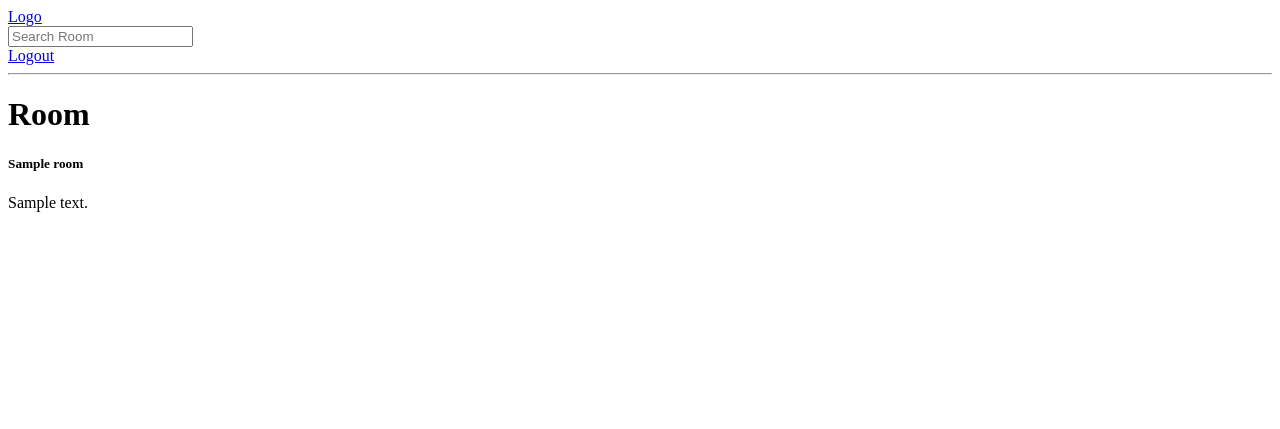
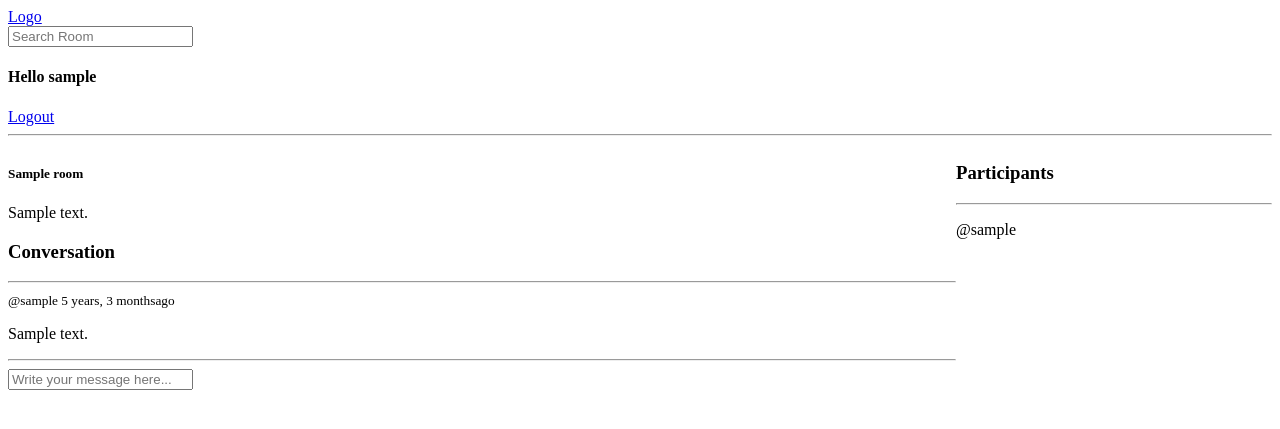
Before and after one commit to djonzoumbek/study, a Django app: page /room/1/ in a window 1280 px wide. Shown: the top 429 px of the page. Run offline with Django 5.2, Linux system fonts and the light colour scheme; a user stored in the database is signed in; tables that the repository leaves empty hold one stand-in row (values such as "Sample post").

Commit message:
mise en place de la fonctionnalité de messsagerie par salon

```diff
--- a/base/models.py
+++ b/base/models.py
@@ -16,6 +16,7 @@ class Room(models.Model):
     topic = models.ForeignKey(Topic, on_delete=models.SET_NULL, null=True)
     name = models.CharField(max_length=200)
     description = models.TextField(null=True, blank=True)
+    participants = models.ManyToManyField(User, related_name='participants', blank=True)
     updated = models.DateTimeField(auto_now = True)
     created = models.DateTimeField(auto_now_add = True)
 
--- a/base/templates/base/room.html
+++ b/base/templates/base/room.html
@@ -1,8 +1,51 @@
 {% extends 'main.html' %}
 
 {% block content %}
-    <h1>Room</h1>
-    <h5>{{ room.name }}</h5>
-    <p>{{ room.description }}</p>
+    <style>
+    .room-container{
+        display: grid;
+        grid-template-columns: 3fr 1fr;
+    }
+</style>
+    <div class="room-container">
+        <div>
+            <h5>{{ room.name }}</h5>
+            <p>{{ room.description }}</p>
 
+            <div class="comment-wrapper">
+                <h3>Conversation</h3>
+                <hr>
+                {% for message in room_messages %}
+                    <div>
+                        <small>
+                            @{{ message.user }} {{ message.created | timesince }}ago
+                        </small>
+                        <p>{{ message.body }}</p>
+                        <hr>
+                    </div>
+                {% endfor %}
+
+            </div>
+
+            {% if request.user.is_authenticated %}
+                <div class="comment-form">
+                    <form action="" method="post">
+                        {% csrf_token %}
+                        <input type="text" placeholder="Write your message here..." name="body">
+                    </form>
+                </div>
+
+            {% endif %}
+        </div>
+        <div>
+            <h3>Participants</h3>
+            <hr>
+            {% for user in participants %}
+            	<div>
+                    <p>@{{ user.username }}</p>
+                </div>
+            {% endfor %}
+
+        </div>
+    </div>
 {% endblock %}
--- a/base/views.py
+++ b/base/views.py
@@ -6,7 +6,7 @@ from django.http import HttpResponse
 from django.shortcuts import render, redirect
 from django.contrib import messages
 from django.db.models import Q
-from .models import Room, Topic
+from .models import Room, Topic, Message
 from .forms import RoomForm
 
 
@@ -76,7 +76,17 @@ def logout_user(request):
 
 def room(request, pk):
     room = Room.objects.get(id=pk)
-    context = {'room': room}
+    room_messages = room.message_set.all().order_by('created')
+    participants = room.participants.all()
+    if request.method == 'POST':
+        message = Message.objects.create(
+            user=request.user,
+            room=room,
+            body = request.POST.get('body')
+        )
+
+        return redirect('room', pk=room.id)
+    context = {'room': room, 'room_messages': room_messages, 'participants': participants}
     return render(request, 'base/room.html', context)
 
 
--- a/templates/navbar.html
+++ b/templates/navbar.html
@@ -10,6 +10,7 @@
 {% endif %}
 
 {% if user.is_authenticated %}
+    <h4>Hello {{ user.username }}</h4>
 	<a href="{% url 'logout' %}">Logout</a>
 {% else %}
 	<a href="{% url 'login' %}">Login</a>
```
Also changed, not shown: base/migrations/0003_alter_room_options_room_participants.py (added).
